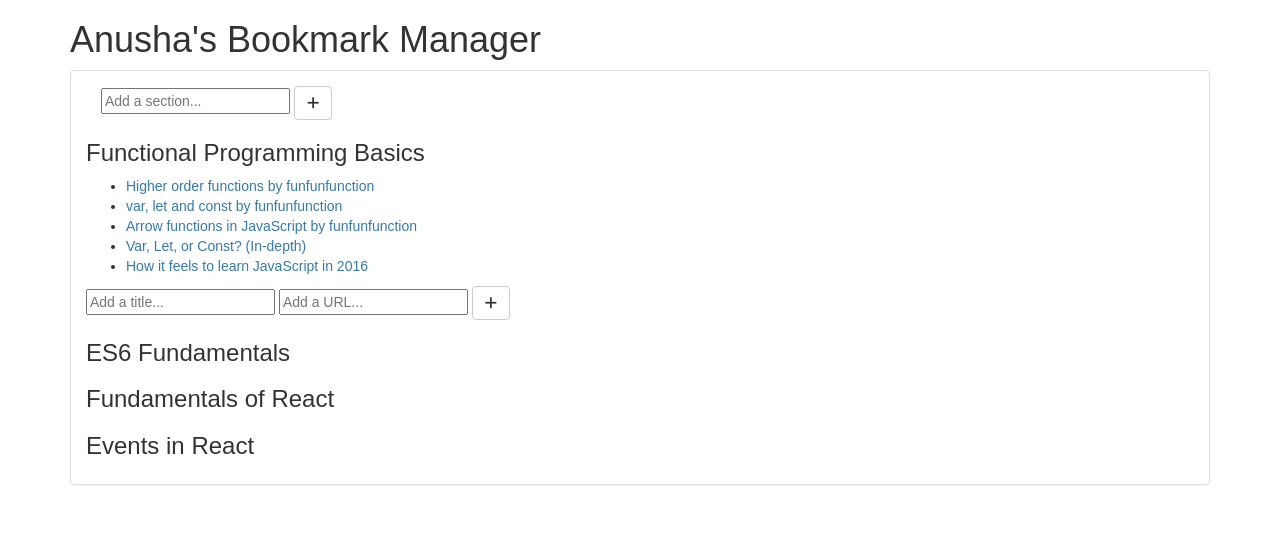
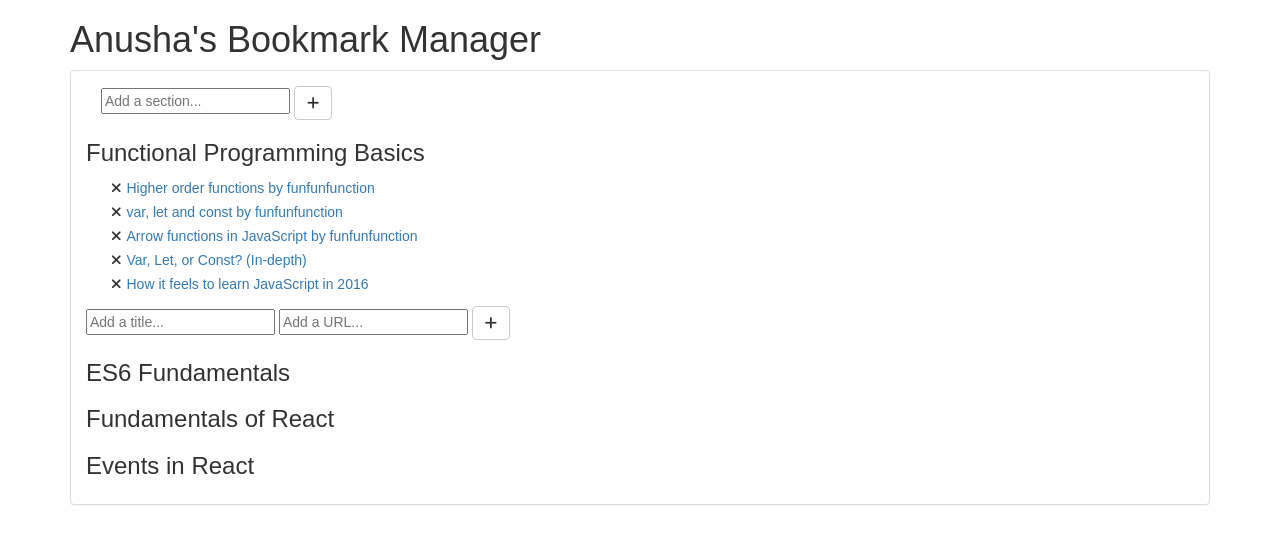
Before and after one commit to anntenna/Bookmark-manager, a React (Create React App) app: page / in a window 1280 px wide. Both pictures are taken after a click on the element "Functional Programming Basics". Shown: the top 544 px of the page. Built offline with nearby package versions, Linux system fonts and the light colour scheme.

Commit message:
Changed styling of list items in Subject.js

```diff
--- a/package.json
+++ b/package.json
@@ -7,7 +7,8 @@
   },
   "dependencies": {
     "react": "^15.4.2",
-    "react-dom": "^15.4.2"
+    "react-dom": "^15.4.2",
+    "style-it": "^1.5.6"
   },
   "scripts": {
     "start": "react-scripts start",
--- a/src/components/Subject.js
+++ b/src/components/Subject.js
@@ -51,13 +51,25 @@ export default class Section extends Component {
     }
     //event handlers
     render() {
-        let heading = <h3><span onClick={this.handleLinkToggle}>{this.props.items.subject}</span></h3>;
-        let content =
+        const ulStyle = {
+            'list-style': 'none',
+            padding: 0
+        }
+        const liStyle = {
+            'padding-left': '20px'
+        }
+        const iStyle = {
+            'padding': '5px'
+        }
+
+        const heading = <h3><span onClick={this.handleLinkToggle}>{this.props.items.subject}</span></h3>;
+        const content =
         <div hidden={this.state.showLinks}>
-            <ul>
+            <ul style={ulStyle}>
                 {this.props.items.resources.map(resource => {
                     return (
-                        <li key={resource.title + resource.url}>
+                        <li style={liStyle} key={resource.title + resource.url} >
+                            <i className="fa fa-times" aria-hidden="true" style={iStyle}></i>
                             <a href={resource.url}>
                                 {resource.title}
                             </a>
```
Also changed, not shown: src/App.js (indentation only).
